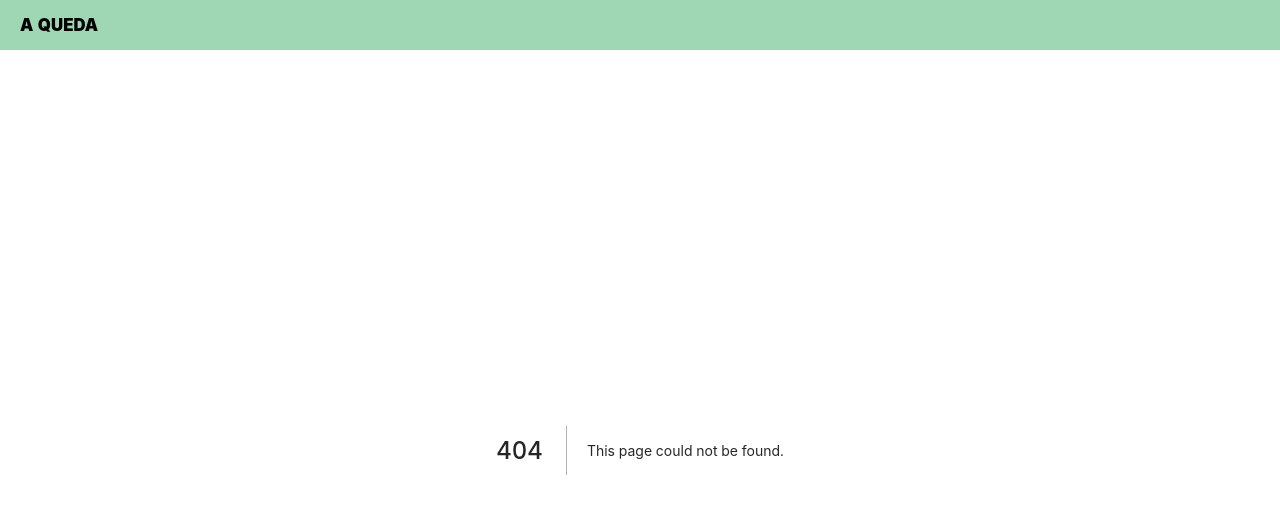
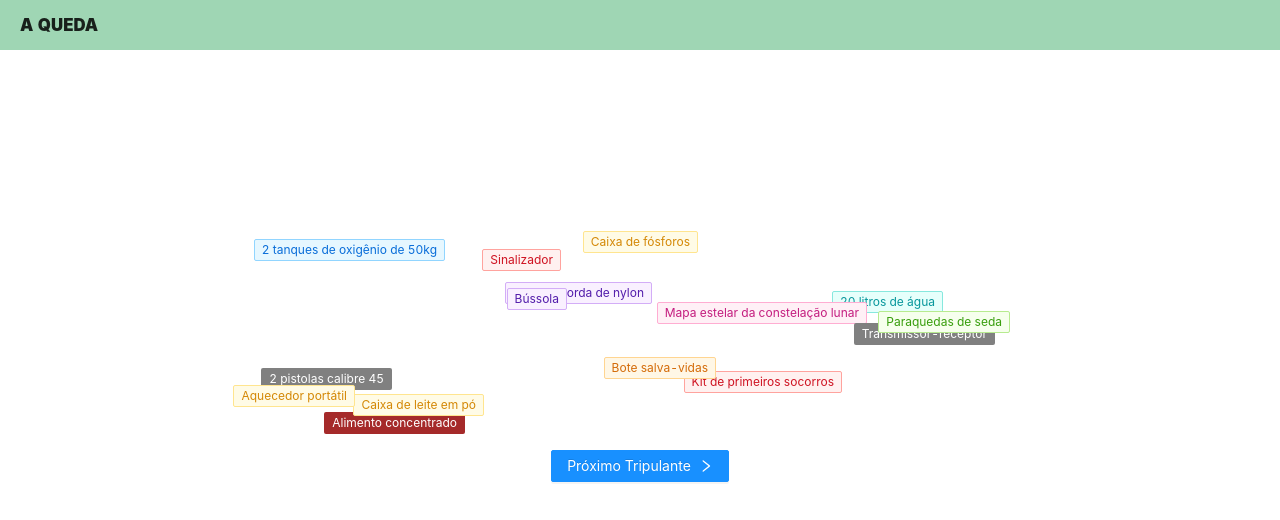
Before and after one commit to eberjoe/UDESC-OTES12-1, a Next.js app: page /we-have-a-problem in a window 1280 px wide. Before the commit this address had no page. Shown: the top 520 px of the page. Built offline with nearby package versions, Linux system fonts and the light colour scheme.

Commit message:
Add page to solve puzzle

```diff
--- a/src/components/WorkAreaContainer/index.tsx
+++ b/src/components/WorkAreaContainer/index.tsx
@@ -1,5 +1,10 @@
 import * as S from './style';
 
-export const WorkAreaContainer = ({ children }) => (
-  <S.Container>{children}</S.Container>
+export const WorkAreaContainer = (props: {
+  flexDirection: string;
+  children: unknown;
+}) => (
+  <S.Container flexDirection={props.flexDirection}>
+    {props.children}
+  </S.Container>
 );
--- a/src/components/WorkAreaContainer/style.ts
+++ b/src/components/WorkAreaContainer/style.ts
@@ -2,6 +2,8 @@ import styled from 'styled-components';
 
 export const Container = styled.div`
   display: flex;
+  flex-direction: ${(props: { flexDirection: string }) => props.flexDirection};
+  align-items: center;
   padding: 100px;
   height: 90vh;
   width: 100%;
--- a/src/models.ts
+++ b/src/models.ts
@@ -4,7 +4,7 @@ export type CrewMember = {
 };
 
 enum MissionItem {
-  OXYGEN = 1,
+  OXYGEN,
   WATER,
   MAP,
   FOOD,
--- /dev/null
+++ b/src/pages/we-have-a-problem/index.tsx
@@ -0,0 +1,207 @@
+import { useContext, useState } from 'react';
+import { CrewContext } from '../../providers/crew';
+import { Steps, Tag, Button } from 'antd';
+import { UserOutlined, RightOutlined } from '@ant-design/icons';
+
+import { WorkAreaContainer } from '../../components/WorkAreaContainer';
+
+const { Step } = Steps;
+
+const WeHaveAProblem = () => {
+  const { crew, setCrew } = useContext(CrewContext);
+  const [step, setStep] = useState(0);
+
+  const next = () => {
+    setStep(step + 1);
+  };
+
+  const prev = () => {
+    setStep(step - 1);
+  };
+
+  return (
+    <WorkAreaContainer flexDirection="column">
+      <Steps current={step}>
+        {crew.map((member) => (
+          <Step
+            key={member.name}
+            title={member.name}
+            icon={<UserOutlined />}
+          ></Step>
+        ))}
+      </Steps>
+      <div style={{ position: 'relative', height: 300, width: 800 }}>
+        <Tag
+          draggable
+          color="blue"
+          style={{
+            position: 'absolute',
+            right: Math.ceil(Math.random() * 700),
+            bottom: Math.ceil(Math.random() * 200)
+          }}
+        >
+          2 tanques de oxigênio de 50kg
+        </Tag>
+        <Tag
+          draggable
+          color="cyan"
+          style={{
+            position: 'absolute',
+            right: Math.ceil(Math.random() * 700),
+            bottom: Math.ceil(Math.random() * 200)
+          }}
+        >
+          20 litros de água
+        </Tag>
+        <Tag
+          draggable
+          color="pink"
+          style={{
+            position: 'absolute',
+            right: Math.ceil(Math.random() * 700),
+            bottom: Math.ceil(Math.random() * 200)
+          }}
+        >
+          Mapa estelar da constelação lunar
+        </Tag>
+        <Tag
+          draggable
+          color="brown"
+          style={{
+            position: 'absolute',
+            right: Math.ceil(Math.random() * 700),
+            bottom: Math.ceil(Math.random() * 200)
+          }}
+        >
+          Alimento concentrado
+        </Tag>
+        <Tag
+          draggable
+          color="grey"
+          style={{
+            position: 'absolute',
+            right: Math.ceil(Math.random() * 700),
+            bottom: Math.ceil(Math.random() * 200)
+          }}
+        >
+          Transmissor-receptor
+        </Tag>
+        <Tag
+          draggable
+          color="purple"
+          style={{
+            position: 'absolute',
+            right: Math.ceil(Math.random() * 700),
+            bottom: Math.ceil(Math.random() * 200)
+          }}
+        >
+          20m de corda de nylon
+        </Tag>
+        <Tag
+          draggable
+          color="red"
+          style={{
+            position: 'absolute',
+            right: Math.ceil(Math.random() * 700),
+            bottom: Math.ceil(Math.random() * 200)
+          }}
+        >
+          Kit de primeiros socorros
+        </Tag>
+        <Tag
+          draggable
+          color="green"
+          style={{
+            position: 'absolute',
+            right: Math.ceil(Math.random() * 700),
+            bottom: Math.ceil(Math.random() * 200)
+          }}
+        >
+          Paraquedas de seda
+        </Tag>
+        <Tag
+          draggable
+          color="orange"
+          style={{
+            position: 'absolute',
+            right: Math.ceil(Math.random() * 700),
+            bottom: Math.ceil(Math.random() * 200)
+          }}
+        >
+          Bote salva-vidas
+        </Tag>
+        <Tag
+          draggable
+          color="red"
+          style={{
+            position: 'absolute',
+            right: Math.ceil(Math.random() * 700),
+            bottom: Math.ceil(Math.random() * 200)
+          }}
+        >
+          Sinalizador
+        </Tag>
+        <Tag
+          draggable
+          color="grey"
+          style={{
+            position: 'absolute',
+            right: Math.ceil(Math.random() * 700),
+            bottom: Math.ceil(Math.random() * 200)
+          }}
+        >
+          2 pistolas calibre 45
+        </Tag>
+        <Tag
+          draggable
+          color="gold"
+          style={{
+            position: 'absolute',
+            right: Math.ceil(Math.random() * 700),
+            bottom: Math.ceil(Math.random() * 200)
+          }}
+        >
+          Caixa de leite em pó
+        </Tag>
+        <Tag
+          draggable
+          color="gold"
+          style={{
+            position: 'absolute',
+            right: Math.ceil(Math.random() * 700),
+            bottom: Math.ceil(Math.random() * 200)
+          }}
+        >
+          Aquecedor portátil
+        </Tag>
+        <Tag
+          draggable
+          color="purple"
+          style={{
+            position: 'absolute',
+            right: Math.ceil(Math.random() * 700),
+            bottom: Math.ceil(Math.random() * 200)
+          }}
+        >
+          Bússola
+        </Tag>
+        <Tag
+          draggable
+          color="gold"
+          style={{
+            position: 'absolute',
+            right: Math.ceil(Math.random() * 700),
+            bottom: Math.ceil(Math.random() * 200)
+          }}
+        >
+          Caixa de fósforos
+        </Tag>
+      </div>
+      <Button onClick={next} type="primary">
+        Próximo Tripulante <RightOutlined />
+      </Button>
+    </WorkAreaContainer>
+  );
+};
+
+export default WeHaveAProblem;
--- a/src/providers/crew.tsx
+++ b/src/providers/crew.tsx
@@ -8,12 +8,12 @@ export const CrewContext =
     setCrew: Dispatch<SetStateAction<CrewMember[]>>;
   }>(null);
 
-const CrewContextProvider = (props) => {
+const CrewContextProvider = ({ children }) => {
   const [crew, setCrew] = useState<CrewMember[]>([]);
 
   return (
     <CrewContext.Provider value={{ crew: crew, setCrew: setCrew }}>
-      {props.children}
+      {children}
     </CrewContext.Provider>
   );
 };
```
Also changed, not shown: src/pages/index.tsx (+34 -11 lines), 1 other file (tests, documents, lock files or other folders).
